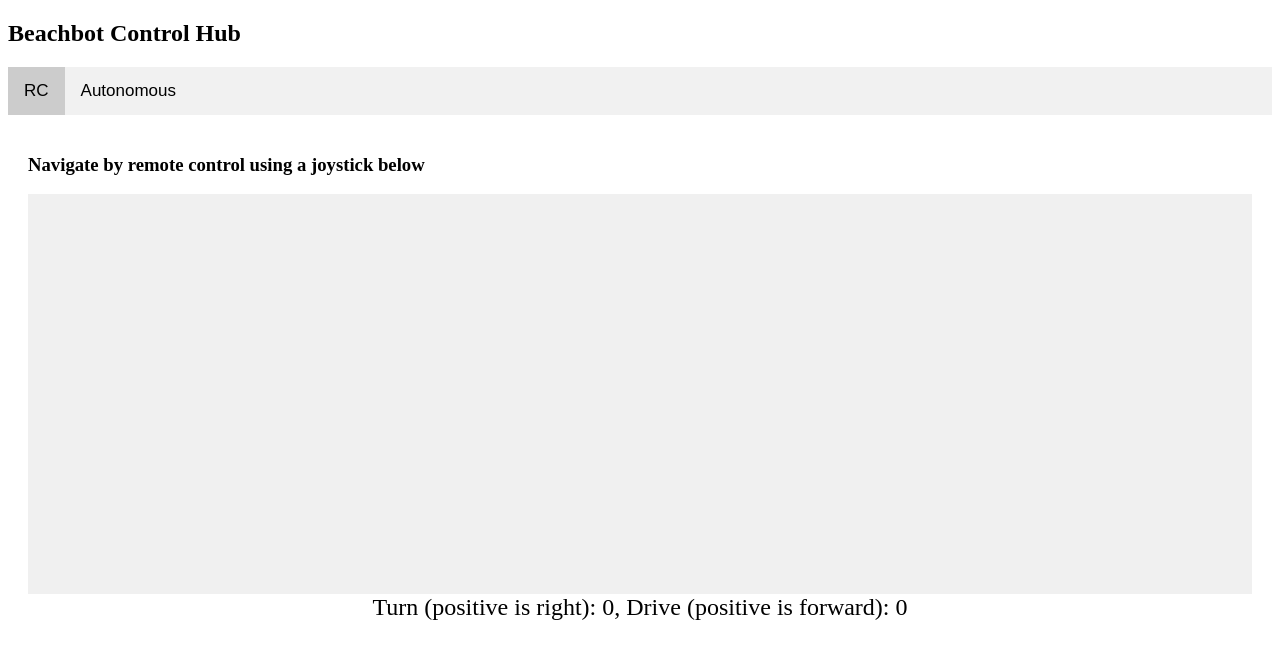
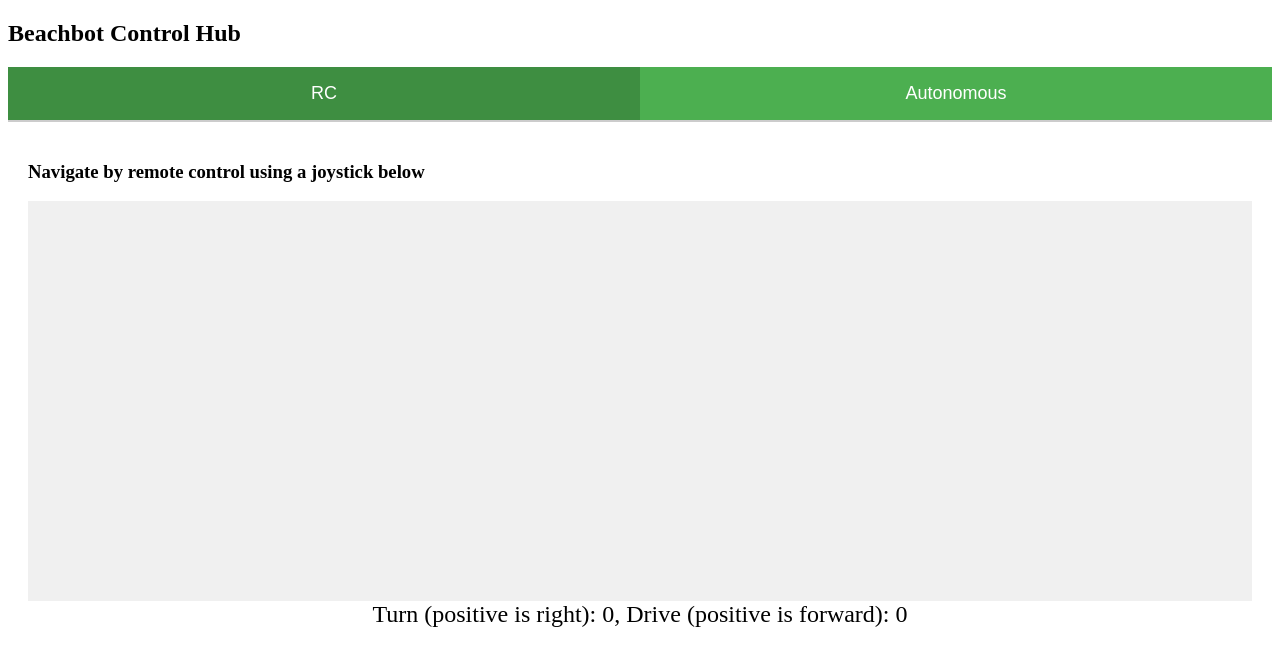
Before and after one commit to bnlerner/beachbot, a Python web app: template src/python/node/templates/index.html in a window 1280 px wide. Shown: the top 666 px of the page. Run offline with Jinja, Linux system fonts and the light colour scheme; the template is opened without the code that fills it, so the values that code supplies are empty.

Commit message:
updates the tabs

```diff
--- a/src/python/node/templates/index.html
+++ b/src/python/node/templates/index.html
@@ -18,44 +18,45 @@
             margin-top: 20px;
         }
         /* Basic styling for the tabs */
-        .tab {
-            overflow: hidden;
+        .tab-container {
+            display: flex;
+            justify-content: center;
+            width: 100%;
             background-color: #f1f1f1;
+            border-bottom: 2px solid #ccc;
         }
-        .tab button {
-            background-color: inherit;
-            float: left;
+        .tab-button {
+            flex: 1; /* Take up equal space */
+            padding: 16px;
+            text-align: center;
+            cursor: pointer;
+            font-size: 18px;
+            color: white;
+            background-color: #4CAF50;
             border: none;
             outline: none;
-            cursor: pointer;
-            padding: 14px 16px;
-            transition: 0.3s;
-            font-size: 17px;
         }
-        .tab button:hover {
-            background-color: #ddd;
+        .tab-button.active {
+            background-color: #3E8E41;
         }
-        .tab button.active {
-            background-color: #ccc;
-        }
-        .tabcontent {
+        /* Tab content styles */
+        .tab-content {
             display: none;
             padding: 20px;
-            border-top: none;
         }
         /* Show tab content when active */
-        .tabcontent.active {
+        .tab-content.active {
             display: block;
         }
     </style>
 </head>
 <body>
     <h2>Beachbot Control Hub</h2>
-    <div class="tab">
-        <button class="tablinks" onclick="openTab(event, 'rc_tab')">RC</button>
-        <button class="tablinks" onclick="openTab(event, 'autonomous_tab')">Autonomous</button>
+    <div class="tab-container">
+        <button class="tab-button" onclick="openTab(event, 'rc_tab')">RC</button>
+        <button class="tab-button" onclick="openTab(event, 'autonomous_tab')">Autonomous</button>
     </div>
-    <div id="rc_tab" class="tabcontent">
+    <div id="rc_tab" class="tab-content">
         <h3>Navigate by remote control using a joystick below</h3>
         <div id="zone_joystick" style="float:left;width:100%;margin:0;padding:0;"></div>
         <!-- Display coordinates here -->
@@ -108,7 +109,7 @@
             });
         </script>
     </div>
-    <div id="autonomous_tab" class="tabcontent">
+    <div id="autonomous_tab" class="tab-content">
         <h3>Navigate autonomously to your location</h3>
         <button onclick="sendNavigateRequest()">Navigate to me</button>
         <button onclick="cancelNavigateRequest()">Cancel</button>
@@ -173,12 +174,12 @@
         // Function to open a tab and close others
         function openTab(event, tabName) {
             // Hide all tab content
-            const tabcontent = document.querySelectorAll('.tabcontent');
+            const tabcontent = document.querySelectorAll('.tab-content');
             tabcontent.forEach((content) => content.classList.remove('active'));
 
             // Remove the "active" class from all tab buttons
-            const tablinks = document.querySelectorAll('.tablinks');
-            tablinks.forEach((tab) => tab.classList.remove('active'));
+            const tabButtons = document.querySelectorAll('.tab-button');
+            tabButtons.forEach(tab => tab.classList.remove('active'));
 
             // Show the current tab and add "active" class to the button
             document.getElementById(tabName).classList.add('active');
@@ -203,7 +204,7 @@
 
         // Open Tab 1 by default
         document.addEventListener("DOMContentLoaded", function() {
-            document.querySelector('.tablinks').click();
+            document.querySelector('.tab-button').click();
         });
     </script>
 </body>
```
